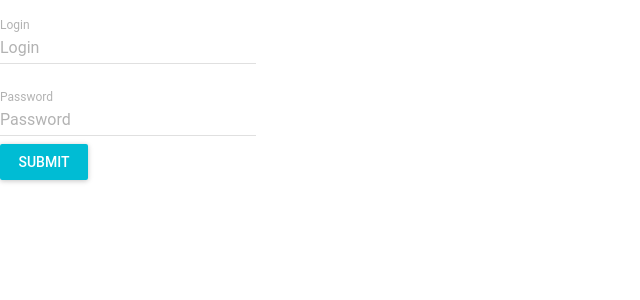
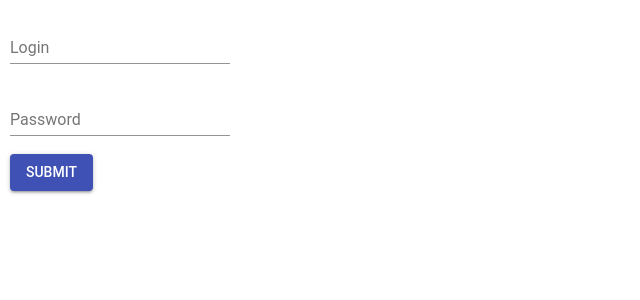
Before and after one commit to NOXY1/react-material-ui-form, a React (Create React App) app: page / in a window 1280 px wide. Shown: the top 300 px of the page, without its empty margins (0-640 px from the left). Built offline with nearby package versions, Linux system fonts and the light colour scheme.

Commit message:
Change material library to react-material. Form components were updated

```diff
--- a/src/Form.js
+++ b/src/Form.js
@@ -1,6 +1,6 @@
 import React from 'react';
-import TextField from 'material-ui/TextField';
-import RaisedButton from 'material-ui/RaisedButton';
+import TextField from '@material-ui/core/TextField';
+import Button from '@material-ui/core/Button';
 
 export default class Form extends React.Component {
 	state = {
@@ -25,24 +25,30 @@ export default class Form extends React.Component {
 			<form>
 				<TextField
 					name='login'
-					hintText='Login'
-					floatingLabelText='Login'
+					label='Login'
 					value={this.state.login}
-					floatingLabelFixed
 					onChange={e => this.handleChangeInput(e)}
+					margin="normal"
+					style={{marginLeft: 10}}
 				/>
 				<br />
 				<TextField
 					name='password'
-					hintText='Password'
-					floatingLabelText='Password'
+					label='Password'
 					value={this.state.password}
 					onChange={e => this.handleChangeInput(e)}
+					margin="normal"
 					type='password'
-					floatingLabelFixed
+					style={{marginLeft: 10}}
 				/>
 				<br />
-				<RaisedButton label='Submit' onClick={e => this.handleSubmit(e)} primary />
+				<Button variant='contained'
+				label='Submit'
+				onClick={e => this.handleSubmit(e)}
+				color="primary"
+				style={{margin: 10}}>
+					Submit
+				</Button>
 			</form>
 
 		);
```
